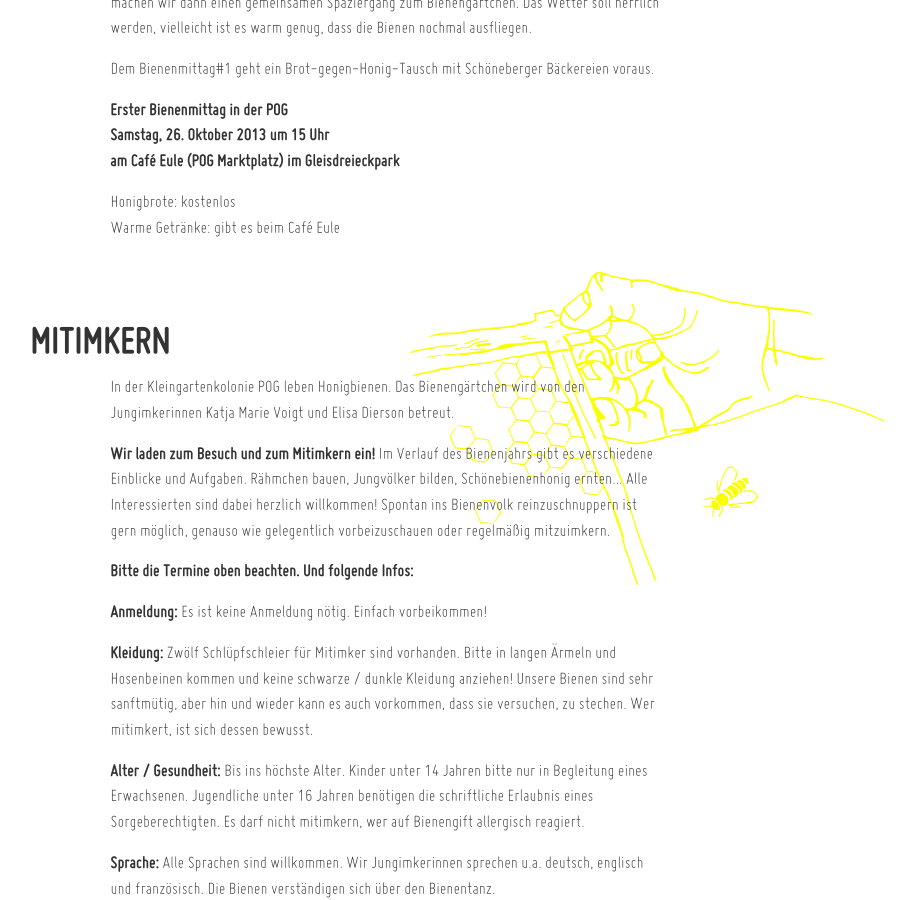
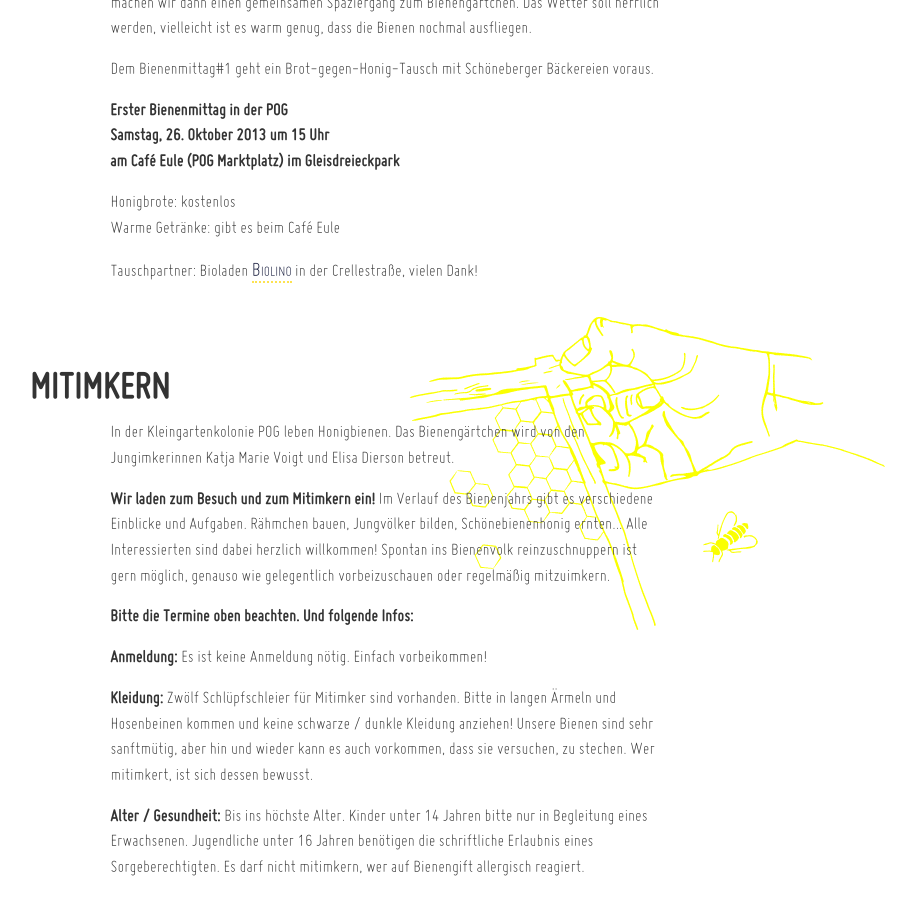
Before and after one commit to dieda/schoeneberg.berlin-bienenstadt.de, a Jekyll site: the page built from index.html, in a window 1280 px wide and 900 px high, scrolled down 774 px. Shown: the whole window, without its empty margins (252-1168 px from the left). Built offline with Jekyll 4.4.1, drawn with Linux system fonts in a browser that asks for light colours.

Commit message:
update index

```diff
--- a/index.html
+++ b/index.html
@@ -57,6 +57,10 @@ nav:
 <p>
   Honigbrote: kostenlos<br/>
   Warme Getränke: gibt es beim Café Eule
+</p>
+
+<p>
+ Tauschpartner: Bioladen <a href="http://www.biolino.net">Biolino</a> in der Crellestraße, vielen Dank!
 </p>
 
 <h2 id="mitimkern" class="hand-container">
```
